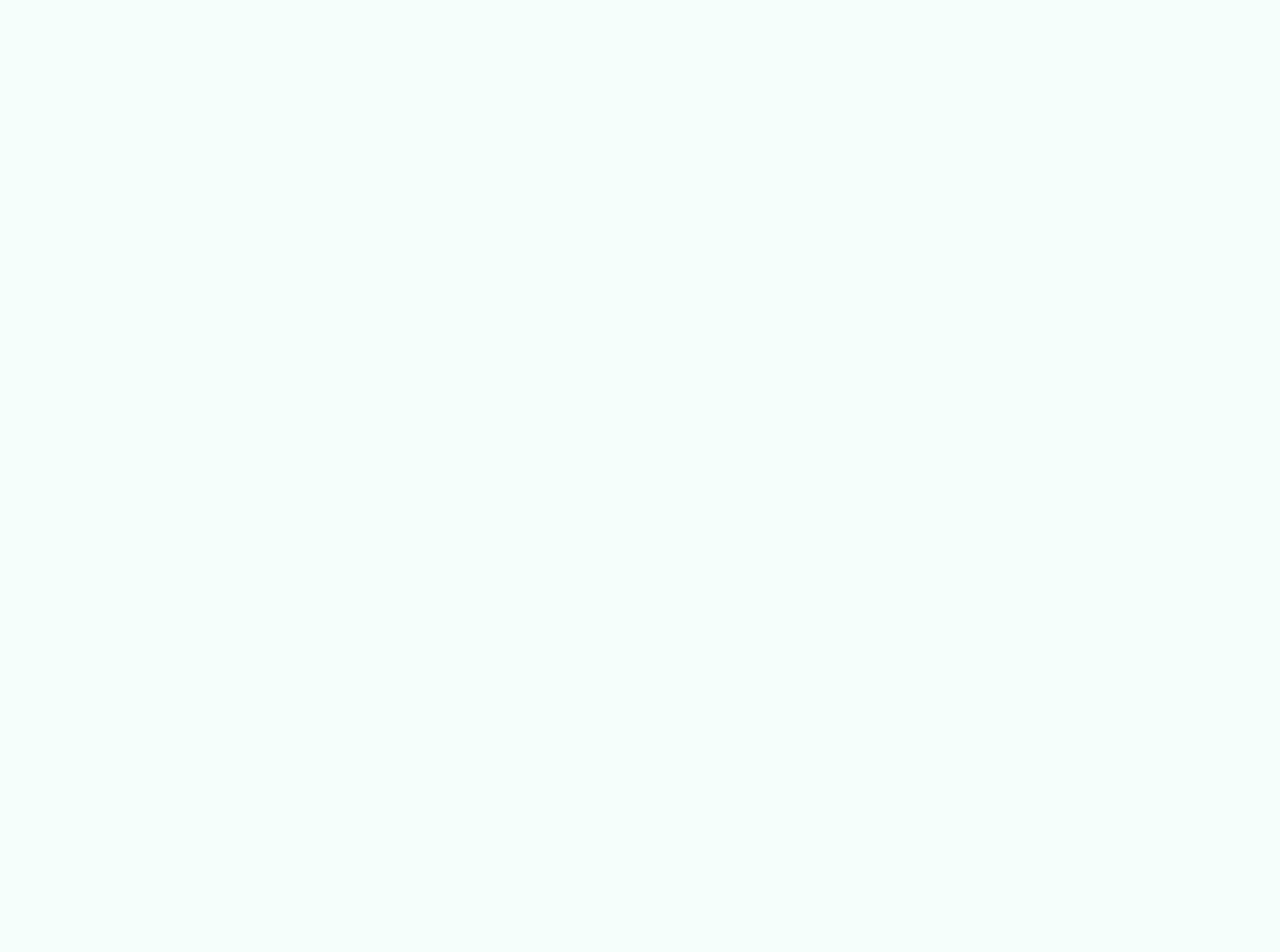
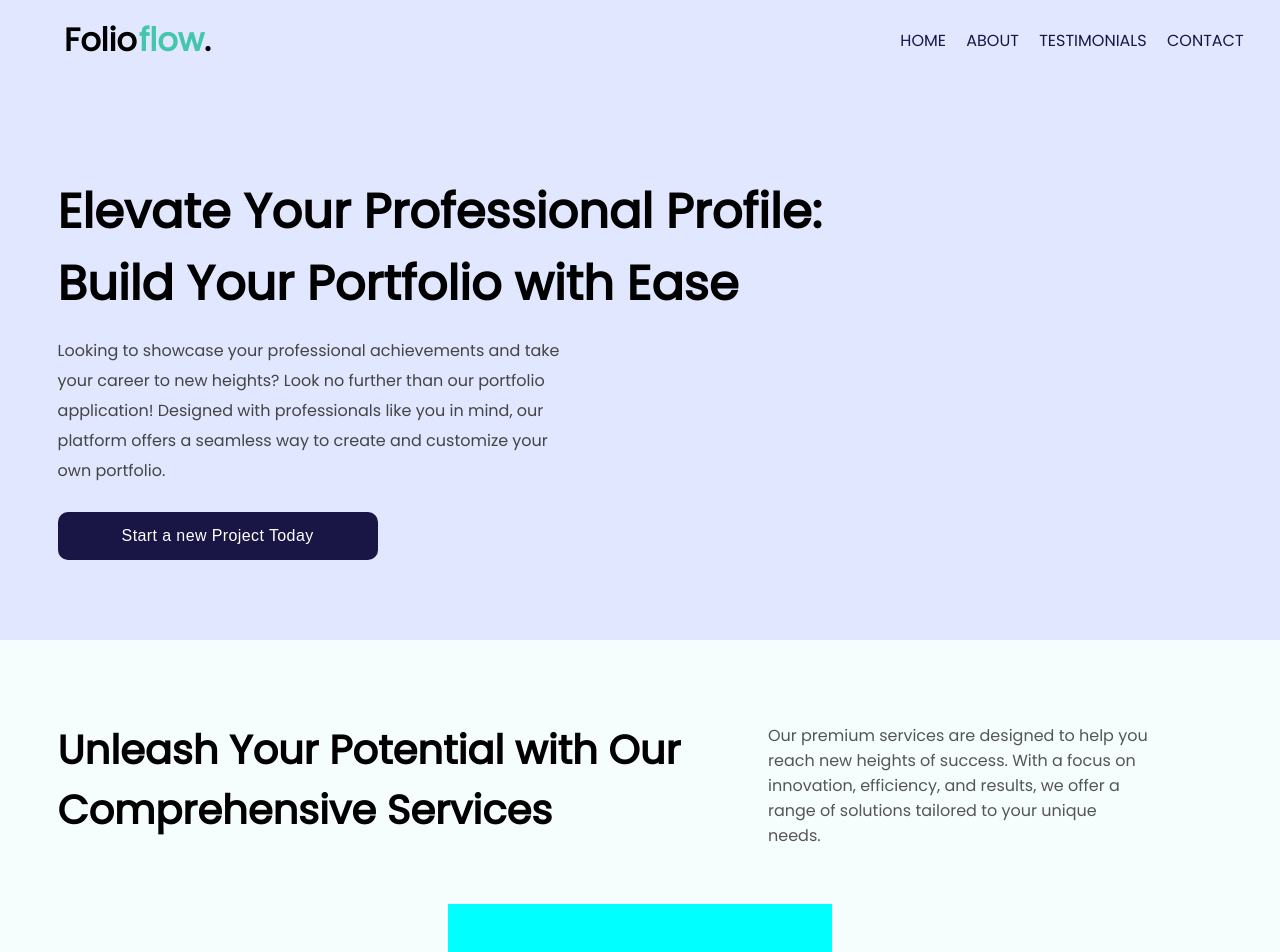
Before and after one commit to Jeffy2k/phase3_project, a React (Create React App) app in the folder frontend/: page / in a window 1280 px wide. Shown: the top 952 px of the page. Before the commit the page ends 800 px from the top, so only its background shows below. Built offline with nearby package versions, Linux system fonts and the light colour scheme.

Commit message:
homepage almost done

```diff
--- a/frontend/src/App.js
+++ b/frontend/src/App.js
@@ -2,11 +2,15 @@ import './App.css';
 import SignForm from './components/signform ';
 import { Switch,Route } from 'react-router-dom';
 import LoginForm from './components/Login';
+import Homepage from './components/Homepage';
 
 function App() {
   return (
     <div className="App">
       <Switch>
+      <Route exact path="/">
+         <Homepage/>
+        </Route>
         <Route exact path="/sign">
           <SignForm/>
         </Route>
--- /dev/null
+++ b/frontend/src/components/Homepage.js
@@ -0,0 +1,59 @@
+import "../styles/homepage.css";
+
+function Homepage() {
+  return (
+    <div id="homepage-container">
+      <header>
+        <h1 id="website-name">
+          Folio<span>flow</span>.
+        </h1>
+        <span id="links">
+          <a href="">HOME</a>
+          <a href="">ABOUT</a>
+          <a href="">TESTIMONIALS</a>
+          <a href="">CONTACT</a>
+        </span>
+      </header>
+      <section>
+        <div className="row welcome">
+          <h1>
+            Elevate Your Professional Profile:
+            <br />
+            Build Your Portfolio with Ease
+          </h1>
+          <p>
+            Looking to showcase your professional achievements and take your
+            career to new heights? Look no further than our portfolio
+            application! Designed with professionals like you in mind, our
+            platform offers a seamless way to create and customize your own
+            portfolio.
+          </p>
+          <button>
+            Start a new Project Today
+            <i className="material-icons">arrow_forward</i>
+          </button>
+        </div>
+        <div className="row services">
+          <span>
+            <h1>
+              Unleash Your Potential with Our <br />
+              Comprehensive Services
+            </h1>
+            <p>
+              Our premium services are designed to help you reach new heights of
+              success. With a focus on innovation, efficiency, and results, we
+              offer a range of solutions tailored to your unique needs.
+            </p>
+          </span>
+          <div className="service">
+            <div className="service-card-one"></div>
+            <div className="service-card"></div>
+            <div></div>
+          </div>
+          <div className="service"></div>
+        </div>
+      </section>
+    </div>
+  );
+}
+export default Homepage;
--- a/frontend/src/index.css
+++ b/frontend/src/index.css
@@ -1,9 +1,11 @@
 @import url("https://fonts.googleapis.com/css2?family=Poppins");
+@import url("https://fonts.googleapis.com/css2?family=Lobster");
 
 :root{
   --base-color:#fff;
   --primary-color: #191645;
   --secondary-color: #43C6AC;
+  --background-color: #E0E7FF;
 }
 body{
   margin: 0;
--- /dev/null
+++ b/frontend/src/styles/homepage.css
@@ -0,0 +1,160 @@
+#homepage-container {
+  width: 100%;
+  /* background-color: aqua; */
+}
+
+#website-name {
+  margin-left: 3em;
+}
+
+#website-name {
+  margin-left: 5%;
+}
+
+#website-name span {
+  color: var(--secondary-color);
+  /* font-family: Lobster; */
+  font-weight: 700;
+  margin-left: 2px;
+}
+
+header {
+  position: fixed;
+  height: 5em;
+  width: 100%;
+  background-color: var(--background-color);
+  display: flex;
+  align-items: center;
+  position: relative;
+}
+
+header #links {
+  position: absolute;
+  right: 1em;
+  width: 30%;
+  min-width: 350px;
+  display: flex;
+  justify-content: space-evenly;
+}
+
+header #links a {
+  cursor: pointer;
+  color: var(--primary-color);
+  text-decoration: none;
+  position: relative;
+}
+
+header #links a::after {
+  position: absolute;
+  bottom: 0;
+  left: 0;
+  content: "";
+  width: 0%;
+  height: 2px;
+  background-color: var(--secondary-color);
+  transition: 0.4s;
+}
+
+header #links a:hover::after {
+  width: 100%;
+}
+
+.row {
+  width: 100%;
+  height: 35em;
+}
+
+.welcome {
+  background-color: var(--background-color);
+  display: flex;
+  flex-direction: column;
+}
+
+.welcome h1 {
+  font-size: clamp(3rem, 2.5vw, 24px);
+  margin-left: 4.5%;
+  margin-top: 2em;
+  margin-bottom: 0;
+}
+.welcome p {
+  line-height: 30px;
+  color: #444;
+  margin-left: 4.5%;
+  min-width: 500px;
+  width: 40%;
+}
+
+.welcome button {
+  cursor: pointer;
+  width: 20%;
+  margin-left: 4.5%;
+  border: none;
+  padding: 15px 10px;
+  min-width: 20em;
+  font-size: 16px;
+  letter-spacing: 0.4px;
+  background-color: var(--primary-color);
+  color: #fff;
+  border-radius: 10px;
+  margin-top: 0.6em;
+  display: flex;
+  align-items: center;
+  justify-content: center;
+  position: relative;
+}
+
+.welcome i {
+  color: var(--secondary-color);
+  font-size: 18px;
+  position: absolute;
+  right: 3em;
+  opacity: 0;
+  transition: 0.5s;
+}
+
+.welcome button:hover i {
+  right: 1.5em;
+  opacity: 1;
+}
+
+.welcome button:active i {
+  right: 1em;
+  opacity: 1;
+}
+
+.services span {
+  position: relative;
+  display: flex;
+}
+
+.services span p {
+  position: absolute;
+  right: 8em;
+  width: 30%;
+  color: #555;
+  margin-top: 5.2em;
+}
+
+.services h1 {
+  margin: 2em;
+  font-size: 2.5rem;
+  margin-bottom: 0;
+  margin-left: 4.5%;
+}
+
+.service{
+    height: 20em;
+    width: 100%;
+    margin-top: 1em;
+    display: flex;
+    align-items: center;
+    justify-content: center;
+    gap: 10em;
+}
+
+.service-card{
+    margin-top: 6em;
+    height: 20em;
+    width: 30%;
+    background-color: aqua;
+}
```
